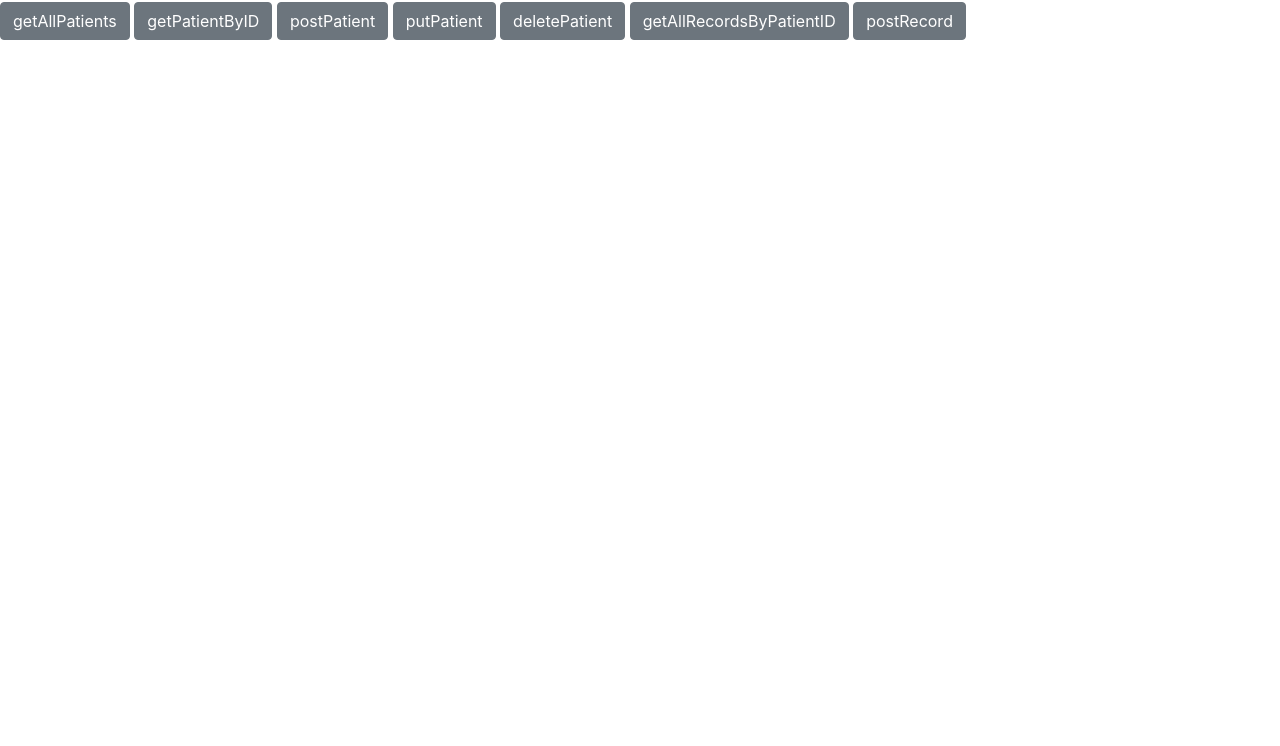
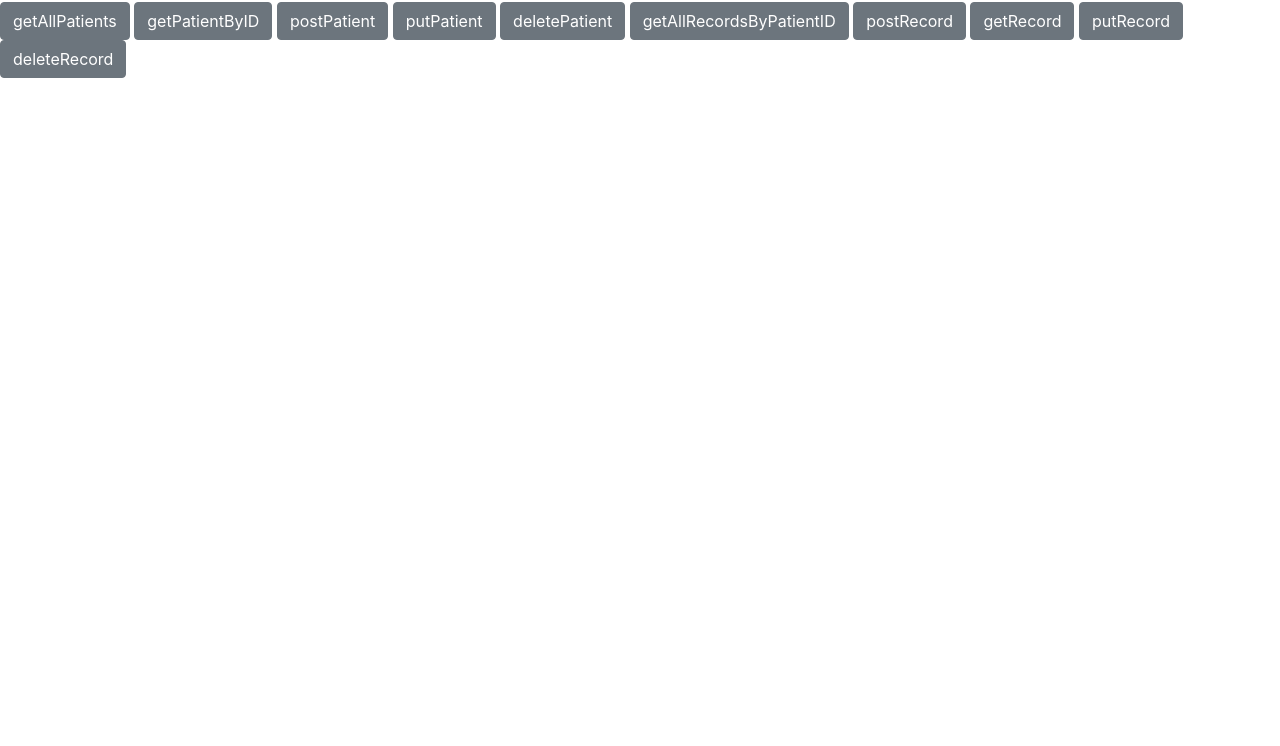
Before and after one commit to heons/PatientData_REST_API, a website: page web/test_ajax.htm in a window 1280 px wide. Shown: the part 54-800 px from the top of the page. Drawn offline with nearby package versions, Linux system fonts and the light colour scheme.

Commit message:
add : functions
 - getRecord
 - putRecord
 - deleteRecord

```diff
--- a/web/test_ajax.htm
+++ b/web/test_ajax.htm
@@ -44,6 +44,7 @@
         } */
 
         var patientId = '5dc1c365619b9237da2e4869';
+        var recordId = '5dc1c434619b9237da2e486c';
 
         var getPatients = function(patient_id){
 
@@ -185,6 +186,7 @@
                     let strDisplay = "";
                     for (let i = 0; i< data.length; ++i) {
                         strDisplay += "<div>" + "Record Item : " + i + "</div>";
+                        strDisplay += "<div>" + "ID : " + data[i]._id + "</div>";
                         strDisplay += "<div>" + "Nurse Name : " + data[i].nurse_name + "</div>";
                         strDisplay += "<div>" + "Date : " + data[i].date + "</div>";
                         strDisplay += "<div>" + "Time : " + data[i].time + "</div>";
@@ -228,6 +230,77 @@
             });
         }
 
+        var getRecord = function(record_id){
+
+            let url_send = "http://127.0.0.1:5000/records/" + record_id;
+
+            $.ajax({
+                url: url_send,
+                method:"GET",
+                crossDomain:true,
+                success:function(data){
+
+                    let strDisplay = "";
+                    for (let i = 0; i< data.length; ++i) {
+                        strDisplay += "<div>" + "Record Item : " + i + "</div>";
+                        strDisplay += "<div>" + "ID : " + data[i]._id + "</div>";
+                        strDisplay += "<div>" + "Nurse Name : " + data[i].nurse_name + "</div>";
+                        strDisplay += "<div>" + "Date : " + data[i].date + "</div>";
+                        strDisplay += "<div>" + "Time : " + data[i].time + "</div>";
+                        strDisplay += "<div>" + "Type : " + data[i].type + "</div>";
+                        strDisplay += "<div>" + "Value : " + data[i].value + "</div>";
+                        strDisplay += "<br>";
+                    }
+
+                    $("#div_result").html(strDisplay);
+                }
+            }).fail(function(){
+                $("#div_result").html("error");
+            });
+            console.log("getPatients");
+        }
+
+        var putRecord = function(record_id) {
+            // Create a data to post here.
+            // Or you could modify function with an argument like function(form)
+            let form = new FormData();
+            form.append("nurse_name", "nancy1");
+            form.append("date", "2019/11/03");
+            //form.append("time", "130800");
+            //form.append("type", "Blood Pressure");
+            //form.append("value", "100");
+
+            let settings = {
+                "async": true,
+                "crossDomain": true,
+                url: "http://127.0.0.1:5000/records/" + record_id,
+                method: "PUT",
+                "processData": false,
+                "contentType": false,
+                "mimeType": "multipart/form-data",
+                "data": form
+            }
+
+            $.ajax(settings).done(function (response) {
+                alert("A record data is changed!!");
+                console.log(response);
+            });
+        }
+
+        var deleteRecord = function(record_id) {
+
+            let settings = {
+                "async": true,
+                "crossDomain": true,
+                url: "http://127.0.0.1:5000/records/" + record_id,
+                method: "DELETE",
+            }
+
+            $.ajax(settings).done(function (response) {
+                alert("A data is deleted!!");
+                console.log(response);
+            });
+        }
     </script>
 
 
@@ -247,6 +320,10 @@
     <button type="button" class="btn btn-secondary" onclick="getAllRecordsByPatientID(patientId);">getAllRecordsByPatientID</button>
     <button type="button" class="btn btn-secondary" onclick="postRecord(patientId);">postRecord</button>
 
+    <button type="button" class="btn btn-secondary" onclick="getRecord(recordId);">getRecord</button>
+    <button type="button" class="btn btn-secondary" onclick="putRecord(recordId);">putRecord</button>
+    <button type="button" class="btn btn-secondary" onclick="deleteRecord('5dc1d3fc143ef538ab6c00a4');">deleteRecord</button>
+
     <div id="div_result">   </div>
 
 
```
